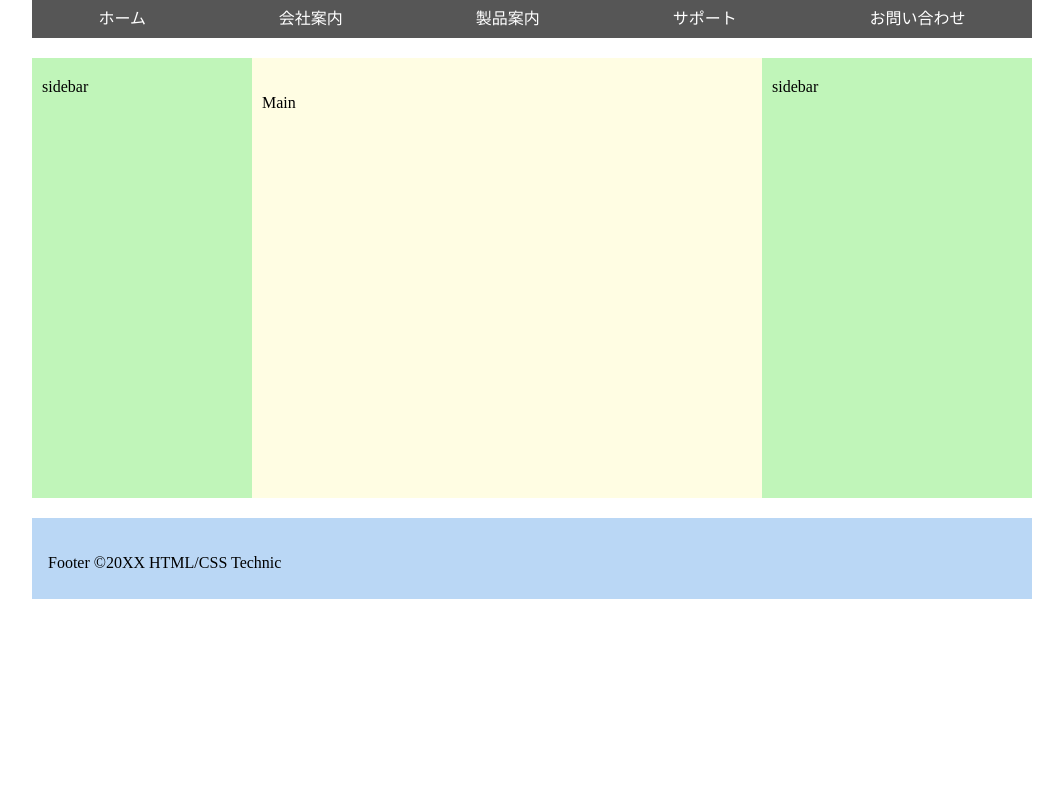
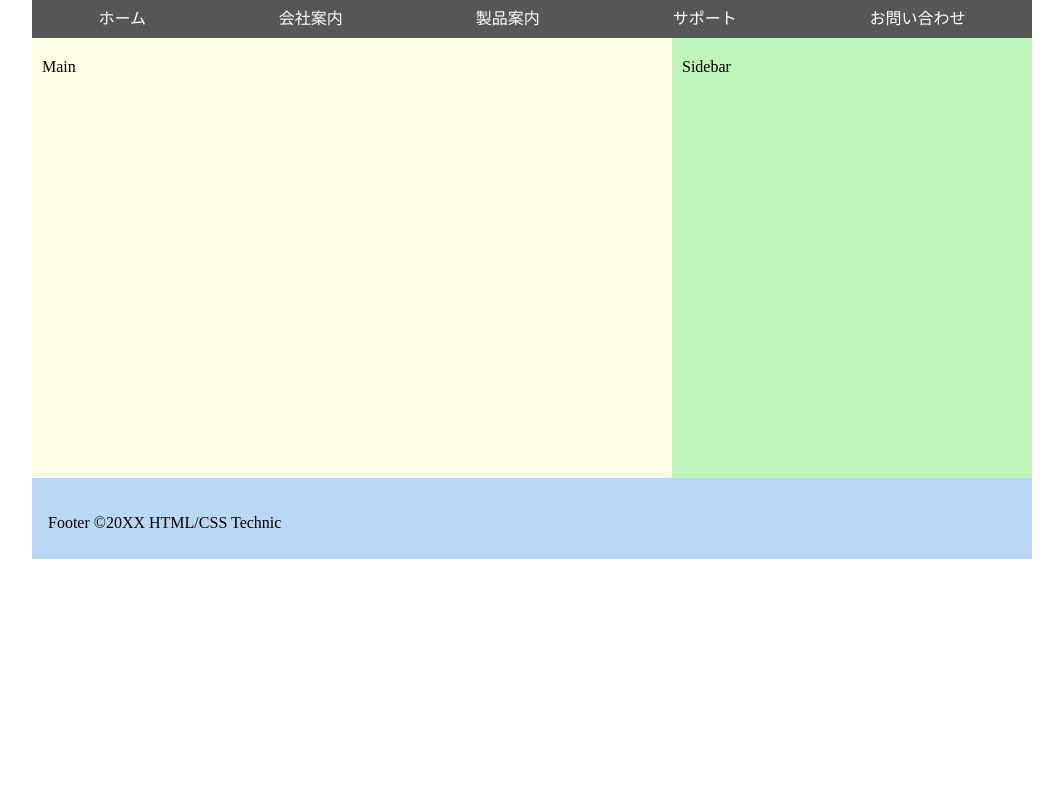
Before and after one commit to s20016/PROJECTS, a PHP site: page /ch12-03/index.html in a window 1280 px wide. Shown: the whole page, without its empty margins (108-1171 px from the left). Run offline with PHP 8.4, Linux system fonts and the light colour scheme.

Commit message:
PL: Lesson 12/07

```diff
--- a/WebExtension/chapter12/ch12-02/style.css
+++ b/WebExtension/chapter12/ch12-02/style.css
@@ -42,11 +42,13 @@ section .container {
 }
 
 nav {
-    margin-bottom: 20px;
+    /* margin-bottom: 20px; */
+    margin-bottom: 0px;
 }
 
 footer {
-    margin-top: 20px;
+    /* margin-top: 20px; */
+    margin-top: 0px;
 }
 
 @media only screen and (min-width: 768px) {
--- a/WebExtension/chapter12/ch12-03/index.html
+++ b/WebExtension/chapter12/ch12-03/index.html
@@ -10,8 +10,8 @@
 <body>
   <header>
     <div class="container">
-			<div class="head-inner">
-				<button class="hamburger" id="mobile-menu"></button>
+			<div class="header-inner">
+        <button class="hamburger" id="mobile-menu"></button>
 			</div>
     </div>
   </header>
@@ -31,17 +31,11 @@
   <section>
     <div class="container">
       <main>
-        <div class="main-inner">
           <p class="main-title">Main</p>
-        </div>
       </main>
 
-      <aside class="sidebar sidebar1">
-        sidebar
-      </aside>
-
-      <aside class="sidebar sidebar2">
-        sidebar
+      <aside class="sidebar">
+        Sidebar
       </aside>
     </div>
   </section>
@@ -54,6 +48,7 @@
 		</div>
 	</footer>
 
-	<script src="sript.js"></script>
+  <script src="script.js"></script>
+
 </body>
 </html>
--- a/WebExtension/chapter12/ch12-03/style.css
+++ b/WebExtension/chapter12/ch12-03/style.css
@@ -15,7 +15,7 @@ section .container {
 }
 
 .header-inner {
-    padding: 10px 10px 0px 10px;
+    padding: 0px 10px;
     background: #bad7f5;
 }
 
@@ -24,8 +24,9 @@ section .container {
     border: none;
     width: 50px;
     height: 50px;
-    background: url(hambergur.png) no-repeat;
+    background: url(hamburger.png) no-repeat;
     border-width: contain;
+    background-size: contain;
 }
 
 /* Navigation Section */
@@ -34,7 +35,6 @@ section .container {
     margin: 0;
     padding: 0;
     list-style-type: none;
-    background-size: contain;
     background: #565656;
 }
 
@@ -50,13 +50,8 @@ section .container {
     color: #565656;
 }
 
-/* .nav-inner { */
-/*     padding: 10px 10px 0px 10px; */
-/*     color: #fff; */
-/*     background: #0086f9; */
-/* } */
-
-.main-inner {
+.main-title {
+    margin: 0;
     padding: 20px 10px;
     background: #fffde3;
     height: 400px;
@@ -73,21 +68,25 @@ section .container {
 }
 
 nav {
-    margin-bottom: 20px;
+    /* margin-bottom: 20px; */
+    margin-bottom: 0px;
 }
 
 footer {
-    margin-top: 20px;
+    /* margin-top: 20px; */
+    margin-top: 0px;
 }
 
 @media only screen and (min-width: 768px) {
 
+    /* Navigation Section */
     .hamburger {
         display: none;
     }
 
     .navbar {
         display: flex !important;
+        /* justify-content: flex-start; */
         /* justify-content: flex-end; */
         justify-content: space-around;
     }
@@ -98,16 +97,11 @@ footer {
 
     main {
         flex: 1 1 auto;
-        order: 2;
+        /* order: 2; */
     }
 
-    .sidebar1 {
-        flex: 0 0 200px;
-        order: 1;
-    }
-
-    .sidebar2 {
-        flex: 0 0 250px;
-        order: 3;
+    .sidebar {
+        flex: 0 0 340px;
+        /* order: 3; */
     }
 }
```
